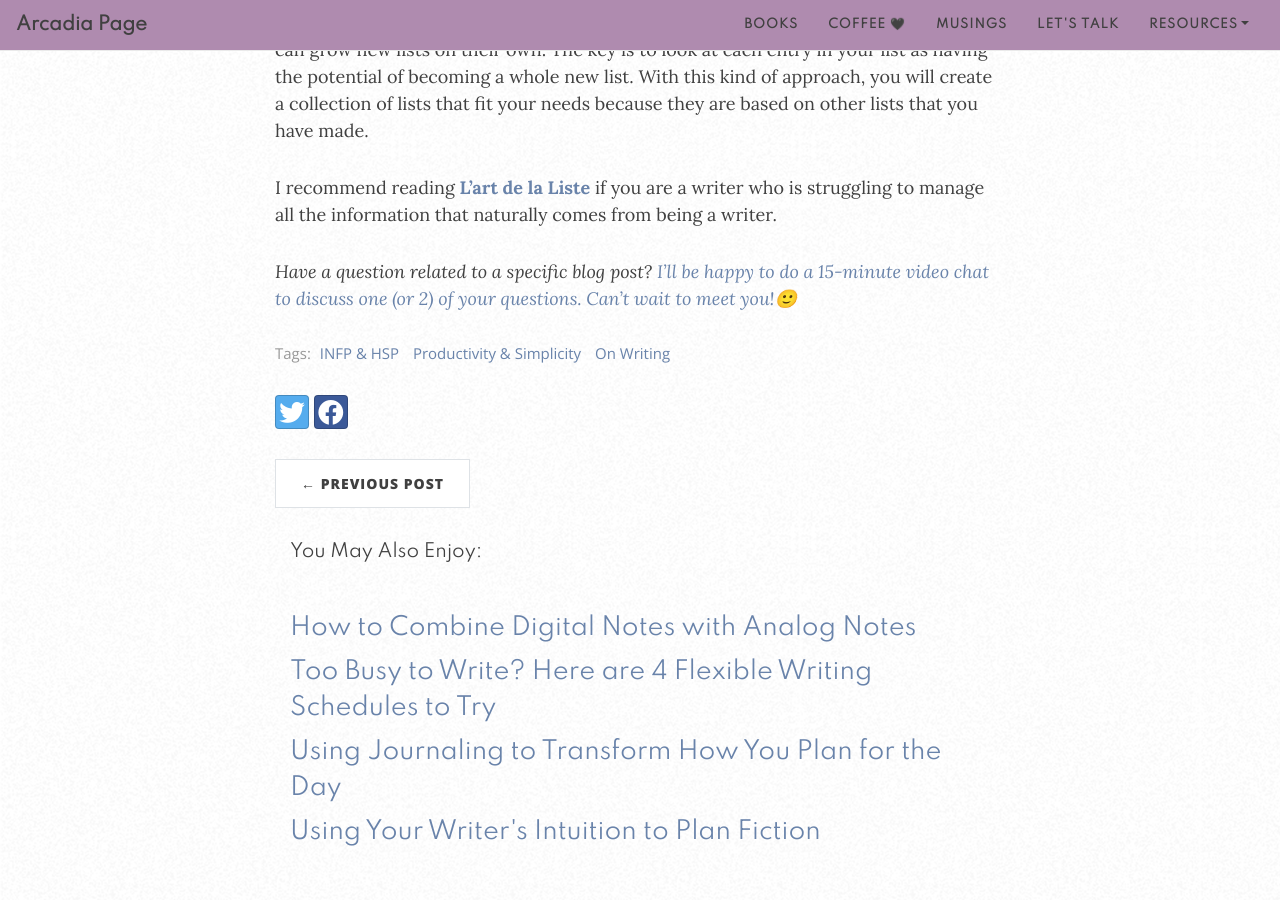
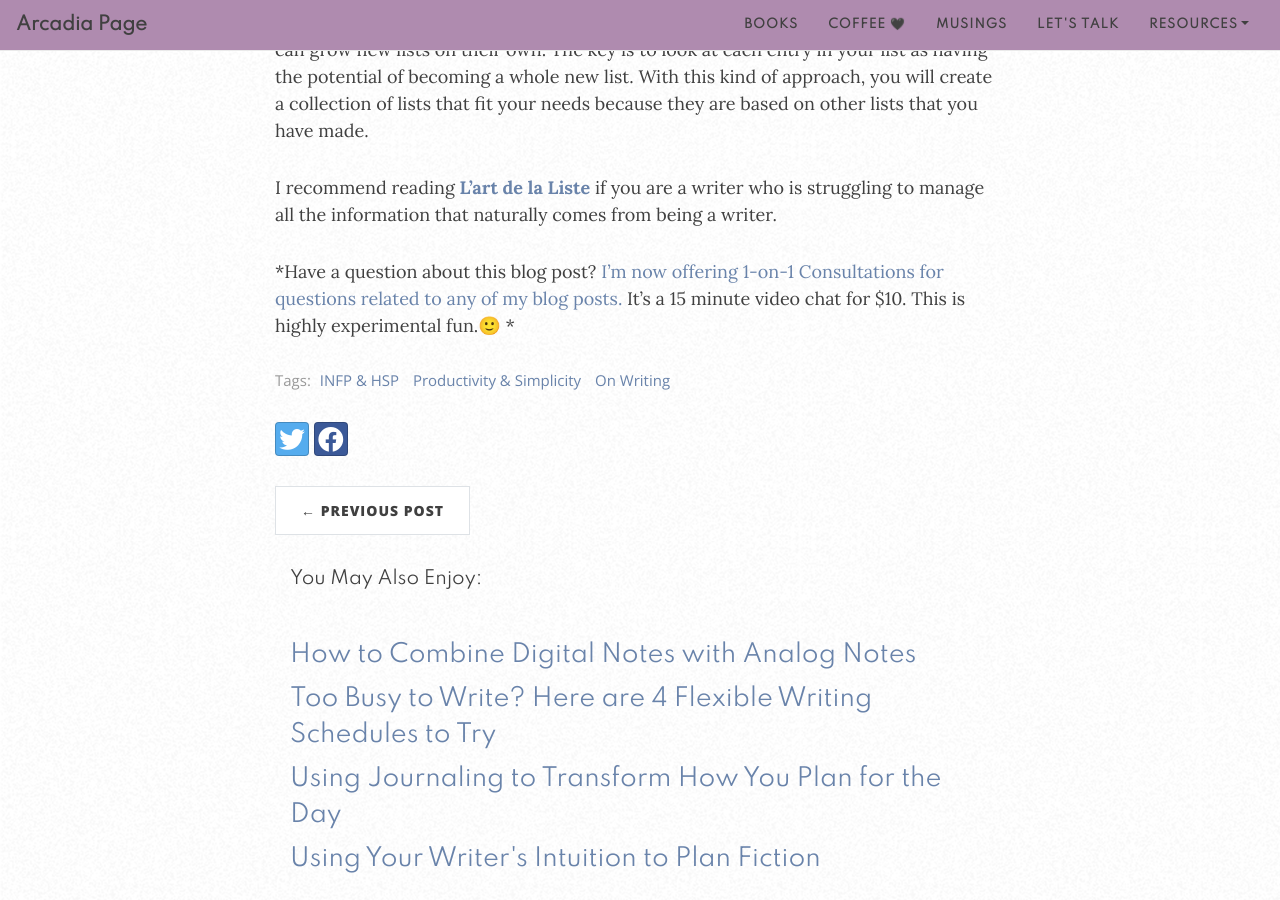
Before and after one commit to arcadiapage/arcadiapage.github.io, a Jekyll site: the page built from _posts/2020-06-26-using-lists-to-be-a-more-organized-infp-writer.md, in a window 1280 px wide and 900 px high, scrolled down 3771 px. Built offline with Jekyll 4.4.1, drawn with Linux system fonts in a browser that asks for light colours; nearby versions of some CDN libraries; comment, search, counter and statistics services are not loaded.

Commit message:
Update from Forestry.io arcadiapage updated _posts/2020-06-26-using-lists-to-be-a-more-organized-infp-writer.md

```diff
--- a/_posts/2020-06-26-using-lists-to-be-a-more-organized-infp-writer.md
+++ b/_posts/2020-06-26-using-lists-to-be-a-more-organized-infp-writer.md
@@ -73,4 +73,4 @@ One note about reading this book: don't be overwhelmed by her list suggestions.
 
 I recommend reading [**L'art de la Liste** ](https://bookshop.org/a/8232/9781409182917)if you are a writer who is struggling to manage all the information that naturally comes from being a writer.
 
-*Have a question related to a specific blog post? [I'll be happy to do a 15-minute video chat to discuss one (or 2) of your questions. Can't wait to meet you!🙂](https://www.buymeacoffee.com/arcadiapage/e/1001)*
+*Have a question about this blog post? [I'm now offering 1-on-1 Consultations for questions related to any of my blog posts.](https://www.buymeacoffee.com/arcadiapage/e/1001) It's a 15 minute video chat for $10. This is highly experimental fun.🙂 *
```
